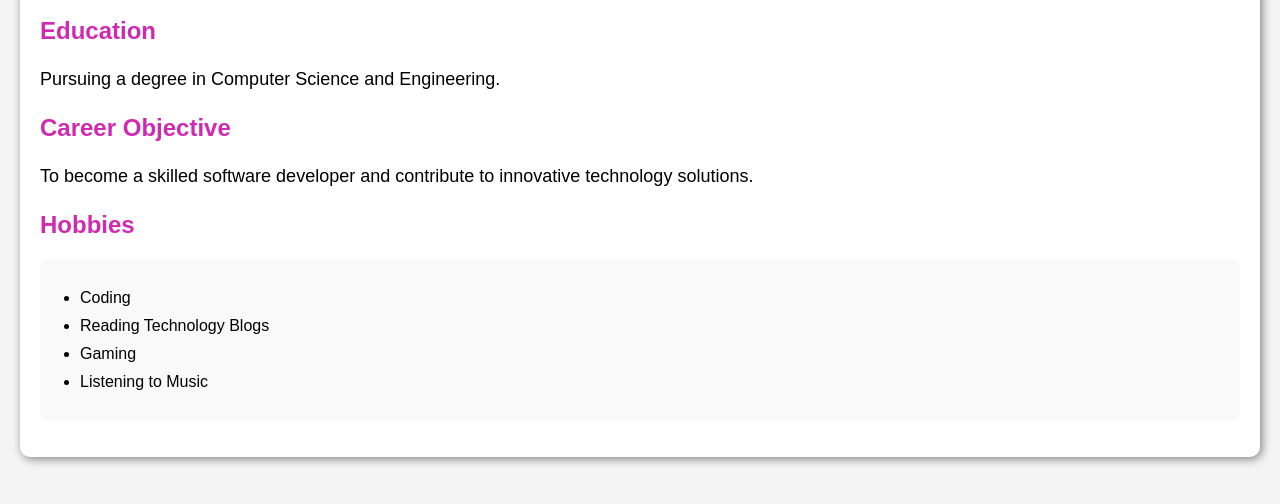
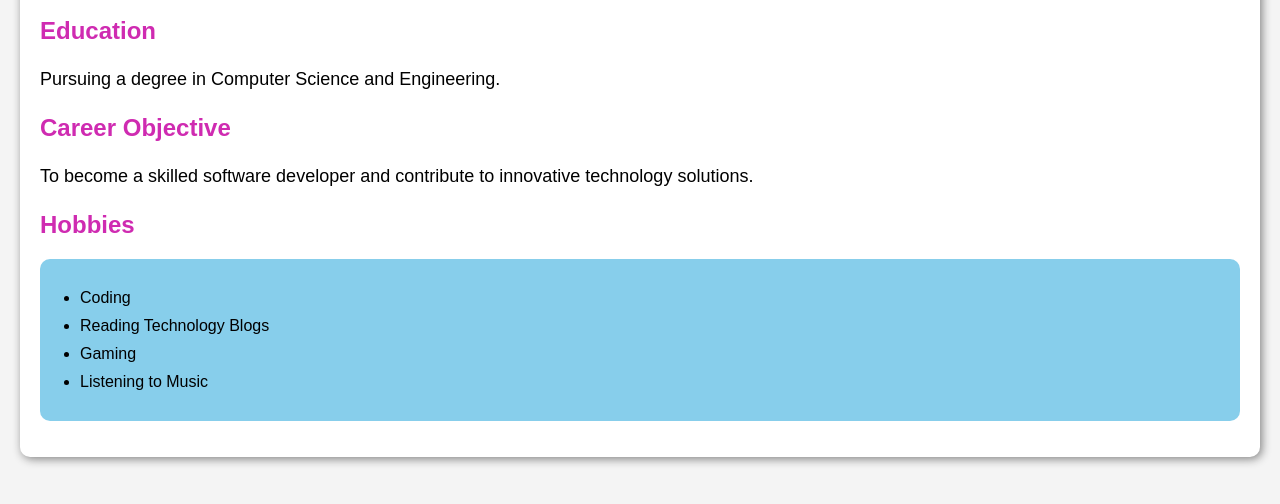
Before and after one commit to LuckyRampei/demo_portfolio, a plain HTML site: page about.html in a window 1280 px wide. Shown: the part 180-684 px from the top of the page. Drawn offline with Linux system fonts and the light colour scheme.

Commit message:
Change hobbies list background color to skyblue
Updated the background color of the hobbies list to skyblue.

```diff
--- a/about.html
+++ b/about.html
@@ -33,7 +33,7 @@
         }
 
         ul {
-            background-color: #f9f9f9;
+            background-color: skyblue;
             padding: 20px 40px;
             border-radius: 10px;
         }
```
